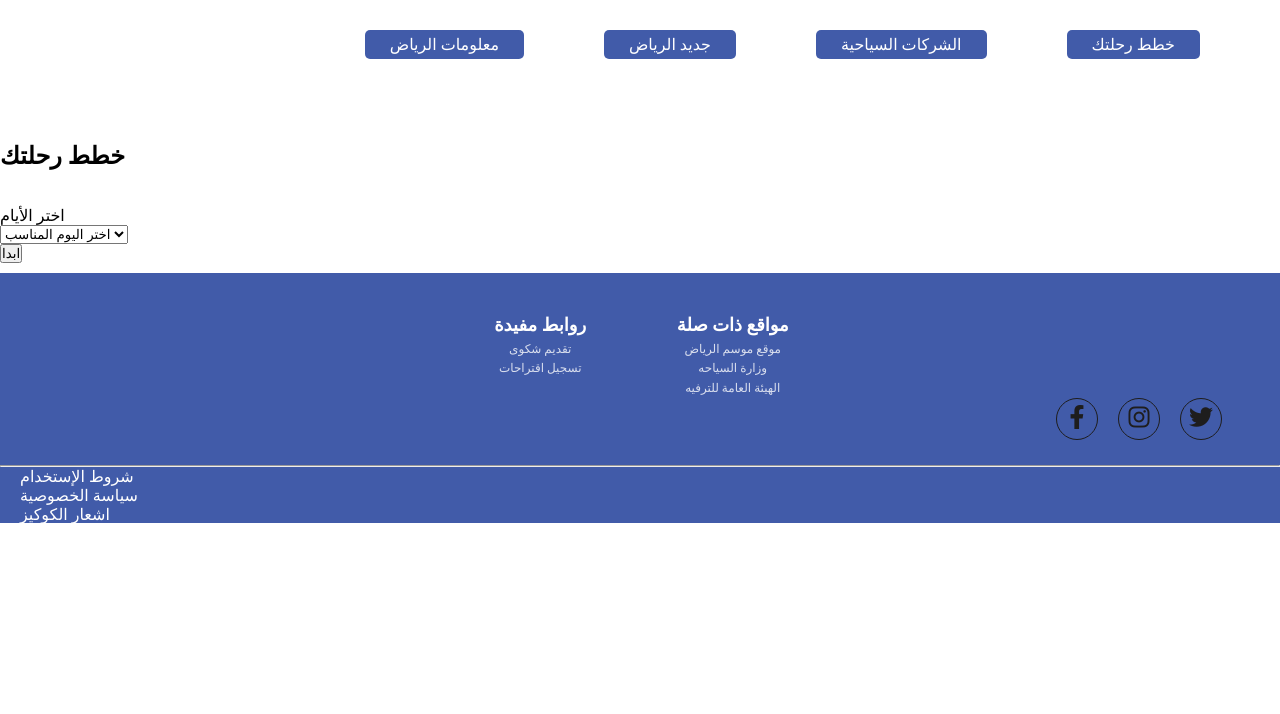
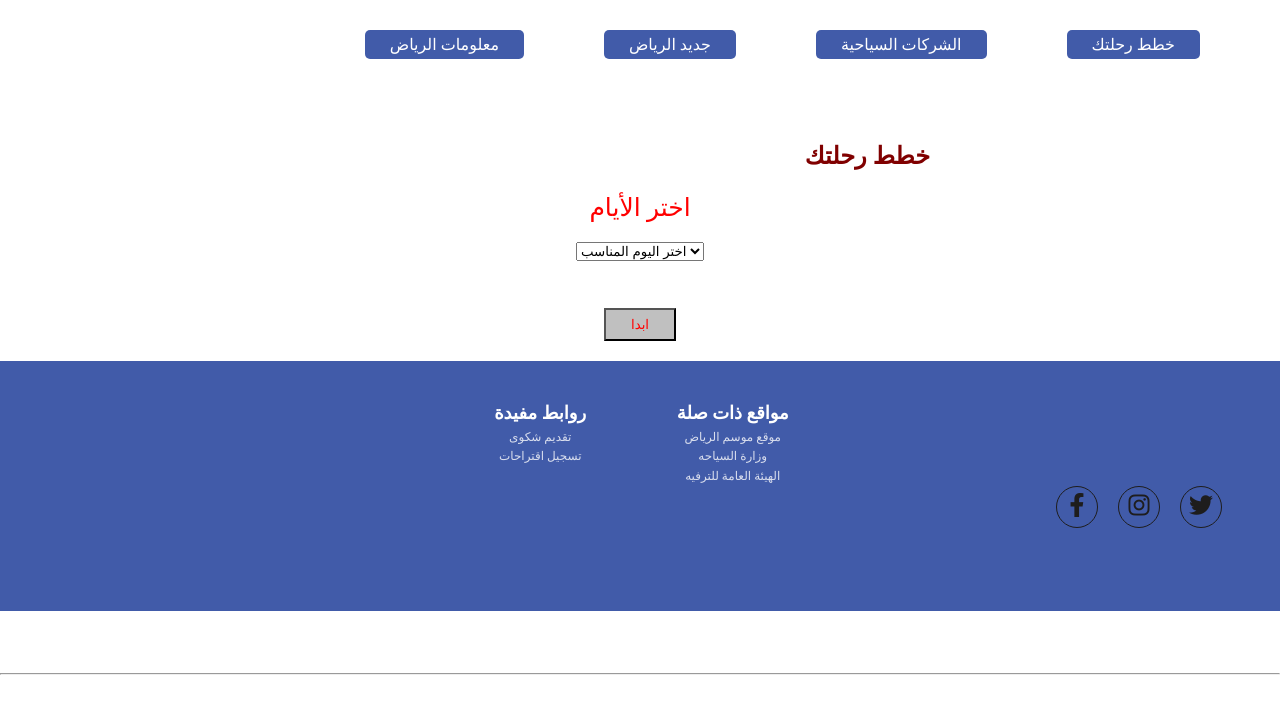
Before and after one commit to Raghad-Aldakhil/WebProject, a plain HTML site: page Project/plan.html in a window 1280 px wide. Drawn offline with Linux system fonts and the light colour scheme.

Commit message:
Update style.css

```diff
--- a/Project/style.css
+++ b/Project/style.css
@@ -44,6 +44,64 @@ html,body {
     padding-top: 60px;
 
 }
+
+/* here is my code */
+
+.heading-secondary {
+  float: right;
+/*   margin-top: 30px; */
+  margin-right: 350px;
+  color: #800000;
+}
+
+.select-where {
+   color: #FF0000;
+}
+
+.cta-form {
+  margin-top: 0px;
+  padding: 10px;
+  list-style: circle;
+  font-size: 12px;
+  line-height: 1.6;
+  margin-bottom: 10px;
+  text-align:center ;
+  font-size: 25px
+}
+
+.btn-form {
+/*   border-radius: 5px; */
+  background-color: #C0C0C0;
+  margin-top: 40px;
+  color: #FF0000;
+  padding: 7px 25px;
+}
+
+.line {
+  font-size: 20px;
+  padding-top: 120px;
+}
+
+.bottom {
+  float: right;
+  margin-top: 10px;
+}
+
+.bottom-2 {
+  float: right;
+  margin-top: 40px;
+  margin-right: -470px;
+  font-size: 10px;
+}
+
+.bottom-3 {
+  float: right;
+  margin-top: 40px;
+  margin-right: 910px;
+  font-size: 10px;
+}
+
+/* end of my code */
 
 footer {
     /*do not change*/
```
